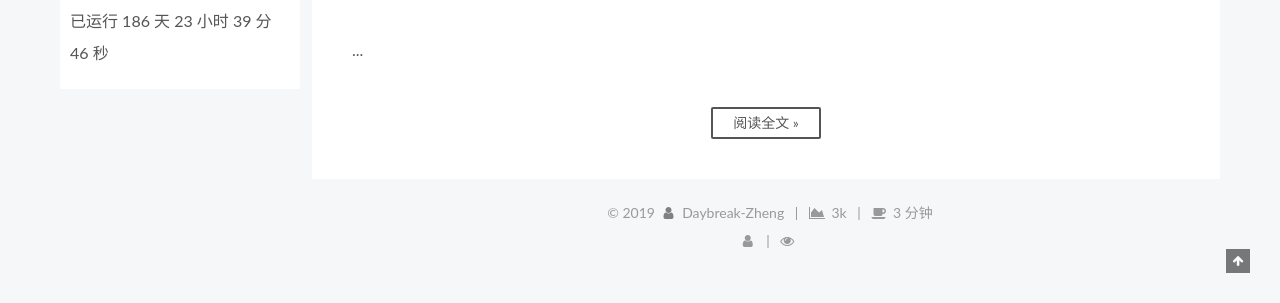
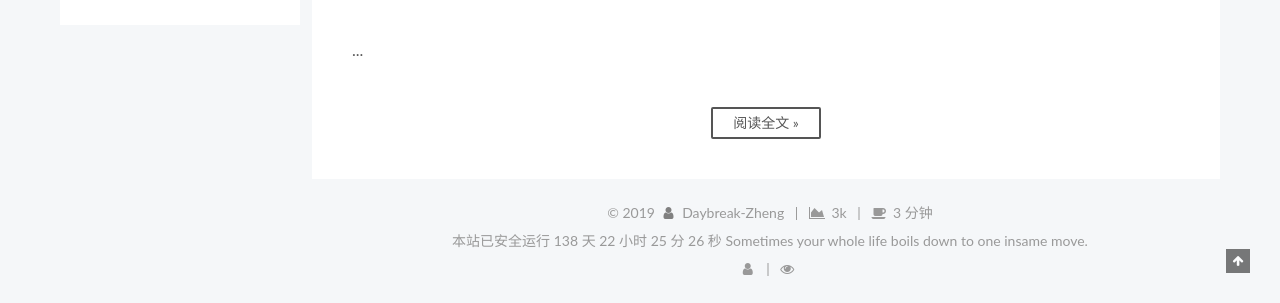
Before and after one commit to Daybreak-Zheng/Daybreak-Zheng.github.io, a plain HTML site: page index.html in a window 1280 px wide. Shown: the part 627-930 px from the top of the page. Before the commit the page ends 902 px from the top, so only its background shows below. Drawn offline with nearby package versions, Linux system fonts and the light colour scheme; some packages are replaced by stand-ins of ours; a script that the page names is missing.

Commit message:
Site updated: 2019-07-26 19:39:40

```diff
--- a/css/main.css
+++ b/css/main.css
@@ -1820,7 +1820,7 @@ pre .javascript .function {
   width: 4px;
   height: 4px;
   border-radius: 50%;
-  background: #add071;
+  background: #dd776f;
 }
 .feed-link,
 .chat {
--- a/index.html
+++ b/index.html
@@ -863,32 +863,6 @@
     </ul>
   </div>
 
-<div id="days"></div>
-<script>
-function show_date_time(){
-window.setTimeout("show_date_time()", 1000);
-BirthDay=new Date("01/20/2019 12:00:00");
-today=new Date();
-timeold=(today.getTime()-BirthDay.getTime());
-sectimeold=timeold/1000
-secondsold=Math.floor(sectimeold);
-msPerDay=24*60*60*1000
-e_daysold=timeold/msPerDay
-daysold=Math.floor(e_daysold);
-e_hrsold=(e_daysold-daysold)*24;
-hrsold=setzero(Math.floor(e_hrsold));
-e_minsold=(e_hrsold-hrsold)*60;
-minsold=setzero(Math.floor((e_hrsold-hrsold)*60));
-seconds=setzero(Math.floor((e_minsold-minsold)*60));
-document.getElementById('days').innerHTML="已运行 "+daysold+" 天 "+hrsold+" 小时 "+minsold+" 分 "+seconds+" 秒";
-}
-function setzero(i){
-if (i<10)
-{i="0" + i};
-return i;
-}
-show_date_time();
-</script>
 
 
         </div>
@@ -935,6 +909,24 @@ show_date_time();
 </div>
 
 
+<span id="timeDate">载入天数...</span>
+<span id="times">载入时分秒...</span>  Sometimes your whole life boils down to one insame move.
+<script>
+    var now = new Date();
+    function createtime() {
+        var grt= new Date("03/09/2019 13:14:21");//此处修改你的建站时间或者网站上线时间
+        now.setTime(now.getTime()+250);
+        days = (now - grt ) / 1000 / 60 / 60 / 24; dnum = Math.floor(days);
+        hours = (now - grt ) / 1000 / 60 / 60 - (24 * dnum); hnum = Math.floor(hours);
+        if(String(hnum).length ==1 ){hnum = "0" + hnum;} minutes = (now - grt ) / 1000 /60 - (24 * 60 * dnum) - (60 * hnum);
+        mnum = Math.floor(minutes); if(String(mnum).length ==1 ){mnum = "0" + mnum;}
+        seconds = (now - grt ) / 1000 - (24 * 60 * 60 * dnum) - (60 * 60 * hnum) - (60 * mnum);
+        snum = Math.round(seconds); if(String(snum).length ==1 ){snum = "0" + snum;}
+        document.getElementById("timeDate").innerHTML = "本站已安全运行 "+dnum+" 天 ";
+        document.getElementById("times").innerHTML = hnum + " 小时 " + mnum + " 分 " + snum + " 秒";
+    }
+setInterval("createtime()",250);
+</script>
 
 <div class="busuanzi-count">
   <script async src="https://busuanzi.ibruce.info/busuanzi/2.3/busuanzi.pure.mini.js"></script>
```
Also changed, not shown: 2019/07/20/第一篇文章/index.html (+18 -26 lines), 2019/07/22/next主题博客优化/index.html (+18 -26 lines), about/index.html (+18 -26 lines), archives/2019/07/index.html (+18 -26 lines), archives/2019/index.html (+18 -26 lines), archives/index.html (+18 -26 lines), categories/index.html (+18 -26 lines), categories/博客/index.html (+18 -26 lines), tags/Markdown语法简介/index.html (+18 -26 lines), tags/index.html (+18 -26 lines), tags/博客优化/index.html (+18 -26 lines).
